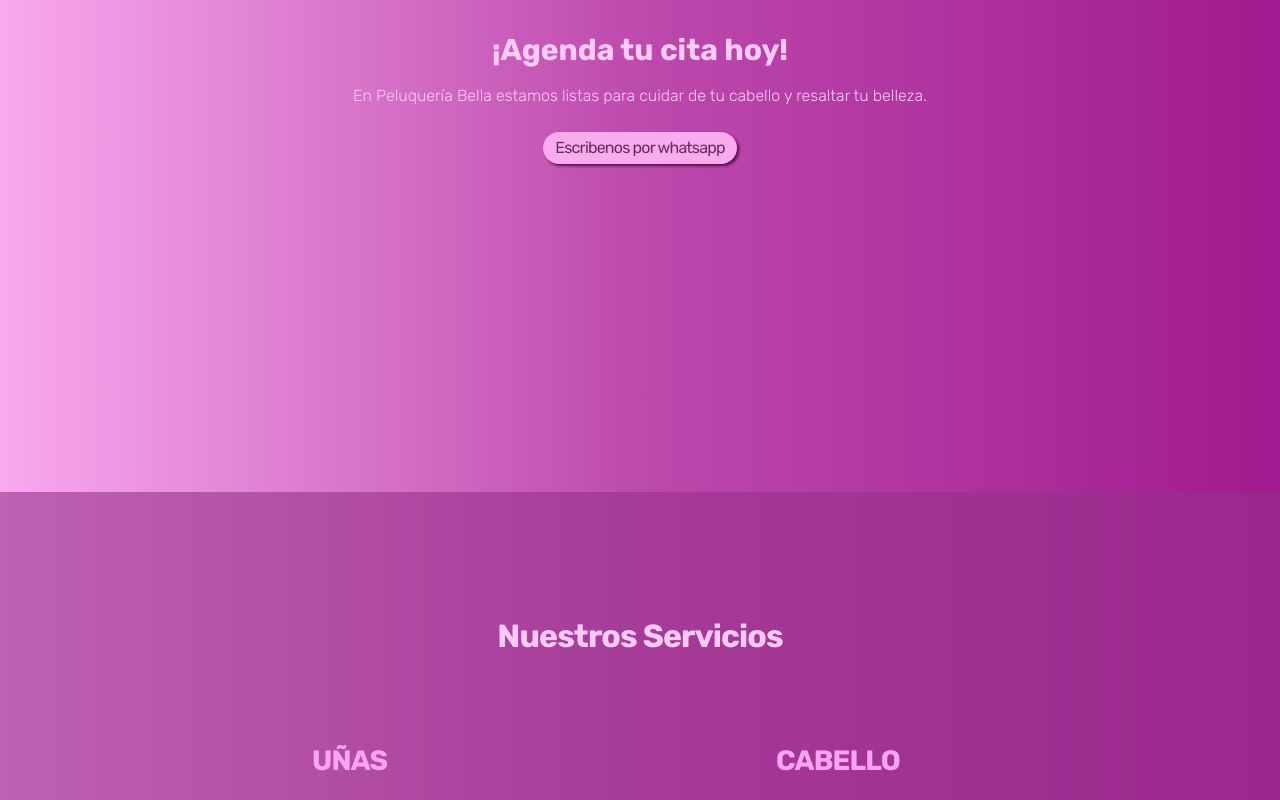
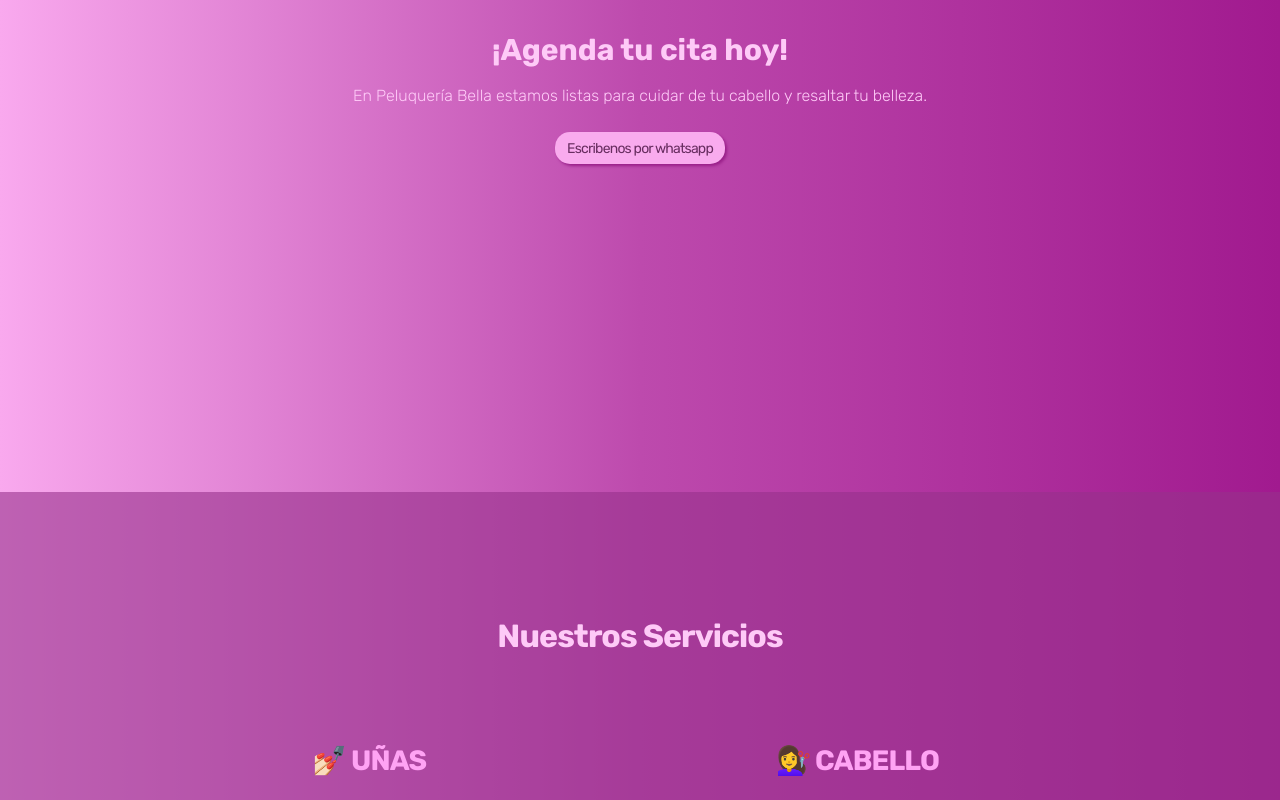
Before and after one commit to Danielgbit/centrodeesteticalulu, a Next.js app: page / in a window 1280 px wide. Shown: the part 1640-2440 px from the top of the page. Built offline with nearby package versions, Linux system fonts and the light colour scheme.

Commit message:
Added emojis

```diff
--- a/src/app/globals.css
+++ b/src/app/globals.css
@@ -65,7 +65,7 @@ body {
 }
 
 .button-fx {
-  box-shadow: 2px 2px 3px 0 #5a0c50;
+  box-shadow: 2px 2px 3px 0 #991f89;
   transition: all 200ms ease-in-out;
 
   &:hover {
--- a/src/components/Button.tsx
+++ b/src/components/Button.tsx
@@ -4,7 +4,7 @@ const Button = ({ text }: { text: string }) => {
       className="
       button-fx
       bg-[#f9abee] text-[#682d60]
-      rounded-full
+      rounded-[15px]
       py-1
       px-3
       font-normal
@@ -16,7 +16,7 @@ const Button = ({ text }: { text: string }) => {
       shadow-button-shadow
       text-button-text"
     >
-      <span>{text || ""}</span>
+      <span className="text-sm">{text || ""}</span>
     </button>
   );
 };
--- a/src/sections/Services.tsx
+++ b/src/sections/Services.tsx
@@ -14,7 +14,7 @@ const Services = () => {
       <h2 className="text-title text-light tracking-text font-bold mb-20 text-center">Nuestros Servicios</h2>
       <div className="grid md:grid-cols-2 gap-8 max-w-4xl mx-auto">
         <div className="text-left mx-30">
-          <h3 className="text-[28px] tracking-text font-semibold mb-10 text-colorMedium uppercase">Uñas</h3>
+          <h3 className="text-[28px] tracking-text font-semibold mb-10 text-colorMedium uppercase">💅🏻 Uñas</h3>
           <ul className="space-y-4 list-disc text-sm list-inside font-normal text-light tracking-text">
             <li>Press On</li>
             <li>Semi permanente</li>
@@ -24,7 +24,7 @@ const Services = () => {
           </ul>
         </div>
         <div className="text-left mx-30">
-          <h3 className="text-[28px] tracking-text font-semibold mb-10 text-colorMedium uppercase">Cabello</h3>
+          <h3 className="text-[28px] tracking-text font-semibold mb-10 text-colorMedium uppercase">💇‍♀️ Cabello</h3>
           <ul className="space-y-4 list-disc text-sm list-inside font-normal text-light tracking-text">
             <li>Enjuagues</li>
             <li>Tratamientos capilares</li>
```
